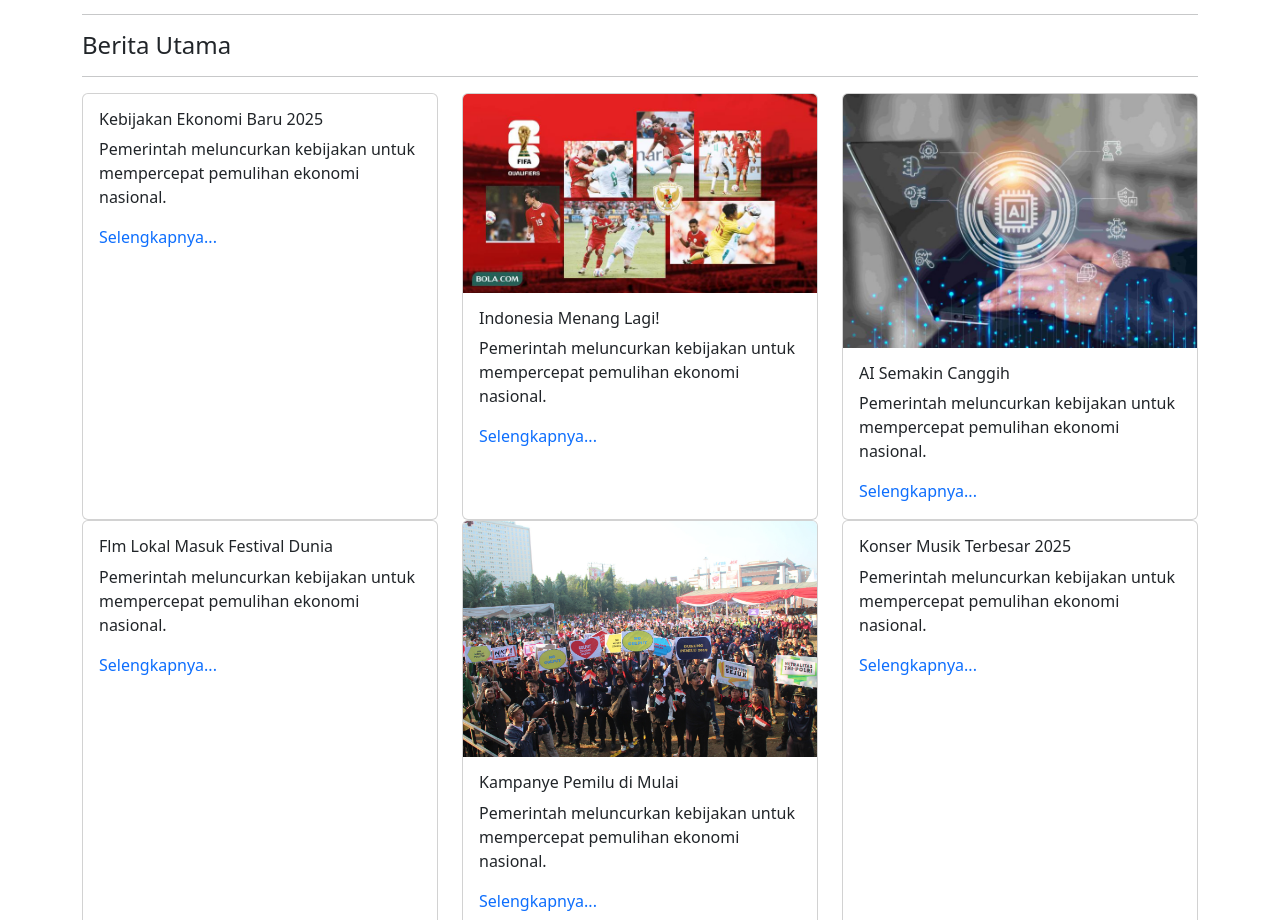
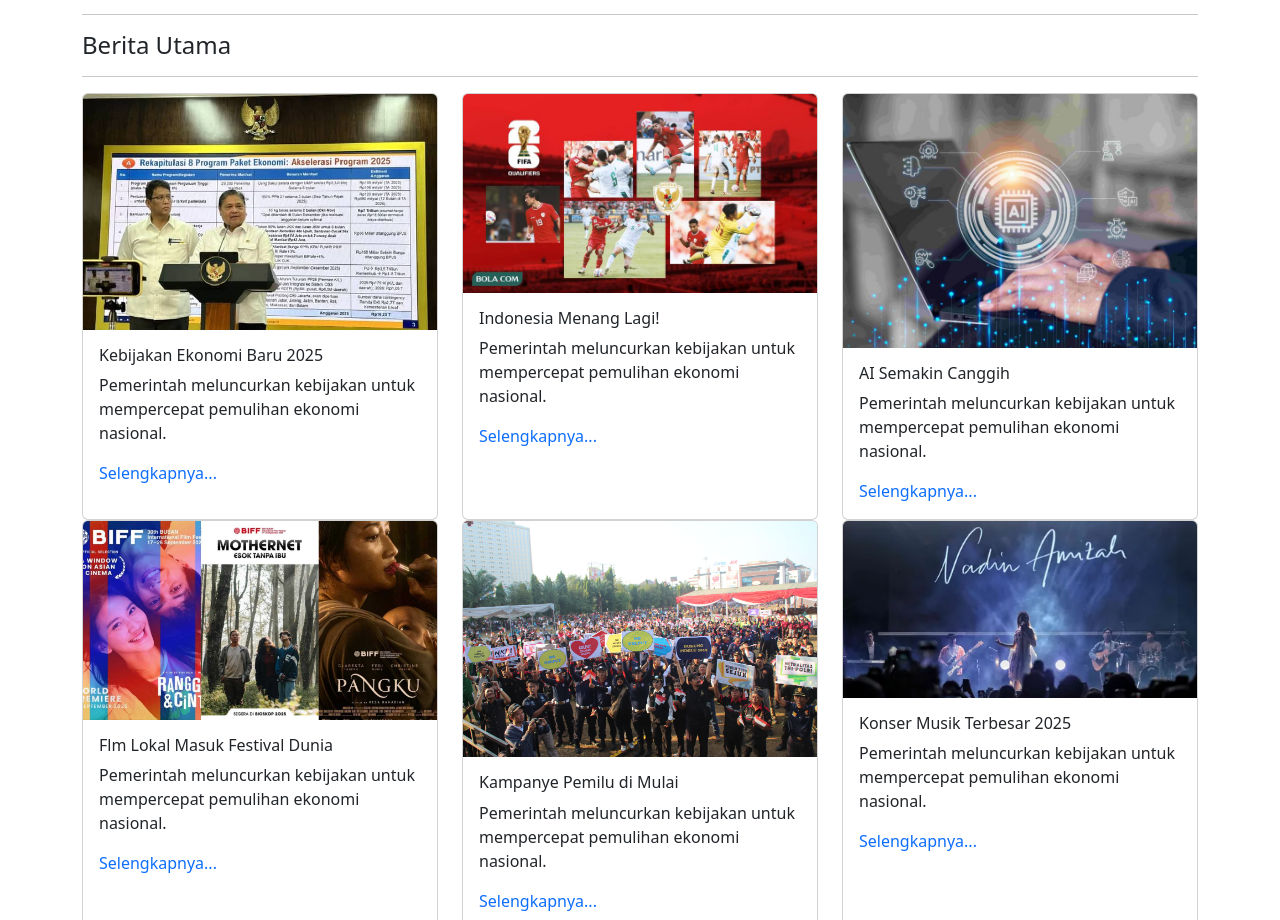
Before and after one commit to nuryaman661/web-berita-nuryaman, a plain HTML site: page index.html in a window 1280 px wide. Shown: the part 690-1610 px from the top of the page. Drawn offline with nearby package versions, Linux system fonts and the light colour scheme.

Commit message:
Update index.html

```diff
--- a/index.html
+++ b/index.html
@@ -95,7 +95,7 @@
         <!-- Loop berita -->
       <div class="col-md-4">
         <div class="card h-100">
-          <img src="images/foto5.jpg" class="card-img-top" alt="">
+          <img src="images/foto5.jpeg" class="card-img-top" alt="">
           <div class="card-body">
             <h6 class="card-title">Kebijakan Ekonomi Baru 2025</h6>
             <p class="news-summary">Pemerintah meluncurkan kebijakan untuk mempercepat pemulihan ekonomi nasional.</p>
@@ -129,7 +129,7 @@
       <!-- Loop berita -->
       <div class="col-md-4">
         <div class="card h-100">
-          <img src="images/foto4.jpg" class="card-img-top" alt="">
+          <img src="images/foto4.jpeg" class="card-img-top" alt="">
           <div class="card-body">
             <h6 class="card-title">Flm Lokal Masuk Festival Dunia</h6>
             <p class="news-summary">Pemerintah meluncurkan kebijakan untuk mempercepat pemulihan ekonomi nasional.</p>
@@ -151,7 +151,7 @@
       <!-- Loop berita -->
       <div class="col-md-4">
         <div class="card h-100">
-          <img src="images/foto1.jpg" class="card-img-top" alt="">
+          <img src="images/foto1.jpeg" class="card-img-top" alt="">
           <div class="card-body">
             <h6 class="card-title">Konser Musik Terbesar 2025</h6>
             <p class="news-summary">Pemerintah meluncurkan kebijakan untuk mempercepat pemulihan ekonomi nasional.</p>
```
